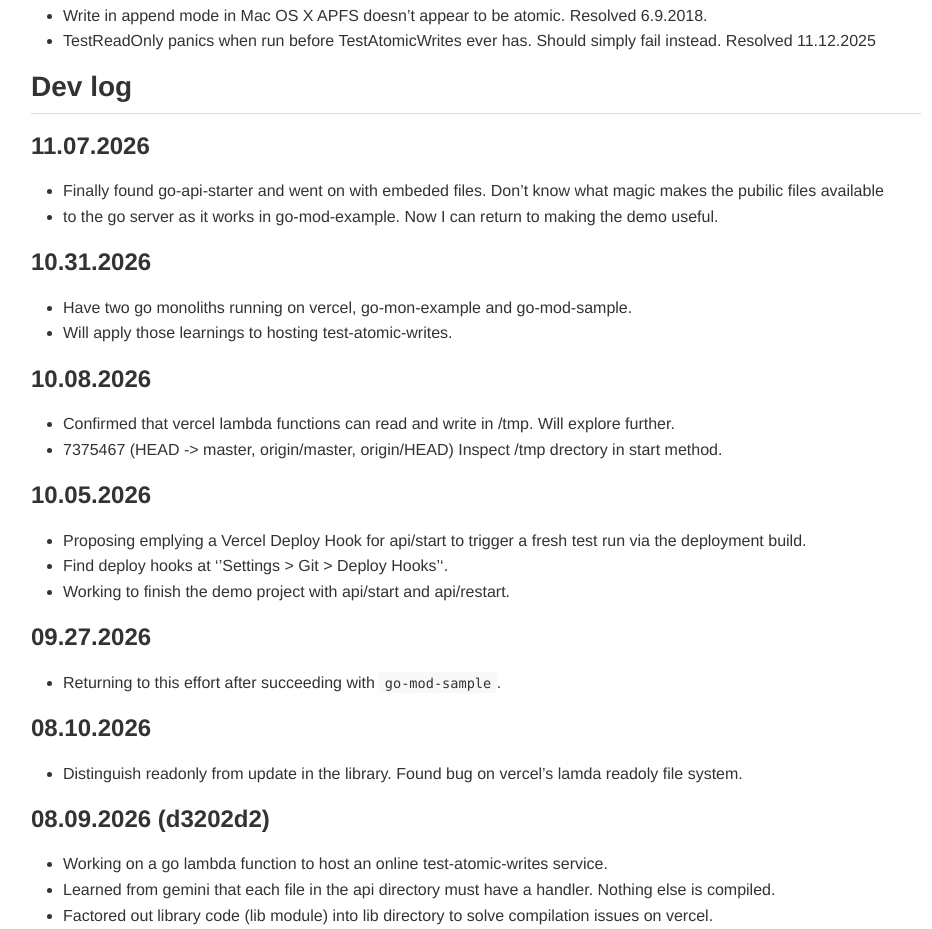
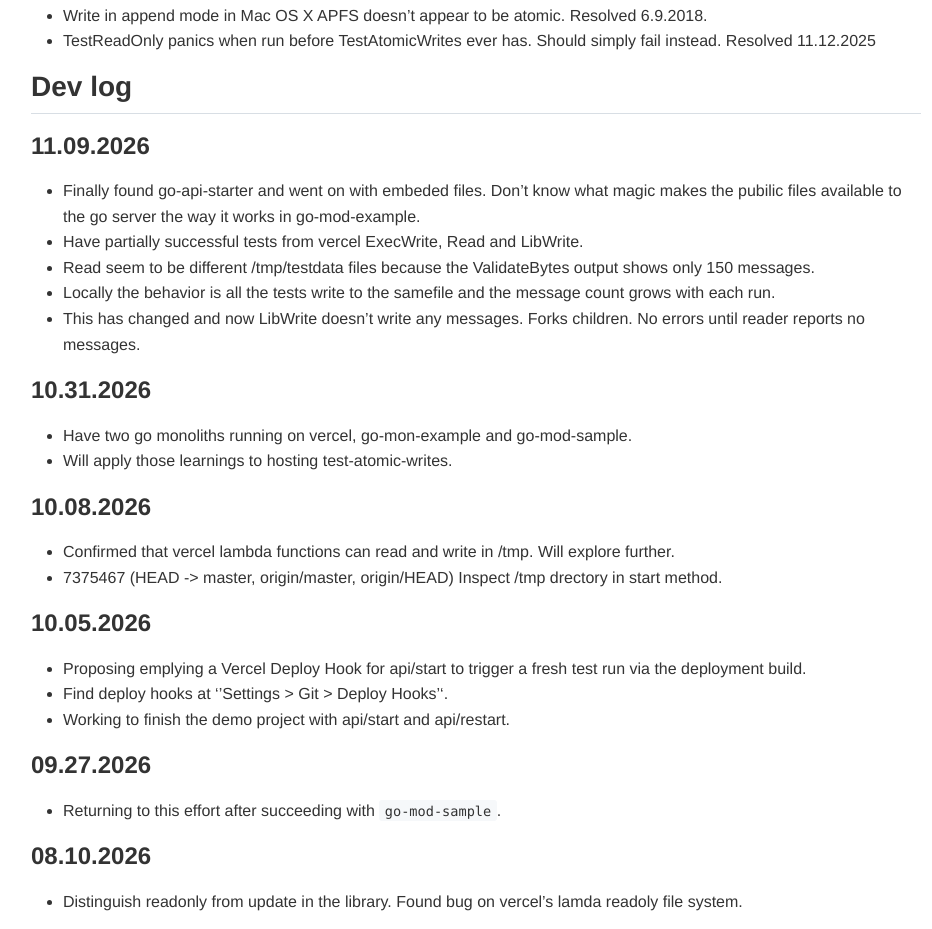
Before and after one commit to yodertv/test-atomic-writes, a plain HTML site: page README.html in a window 1280 px wide. Shown: the part 1991-2920 px from the top of the page, without its empty margins (164-1096 px from the left). Drawn offline with Linux system fonts and the light colour scheme.

Commit message:
Broken at this point.

```diff
--- a/README.html
+++ b/README.html
@@ -1320,10 +1320,13 @@ ok    test-atomic-writes/lib  0.630s
 <li>TestReadOnly panics when run before TestAtomicWrites ever has. Should simply fail instead. Resolved 11.12.2025</li>
 </ul>
 <h2 id="dev-log">Dev log<a class="headerlink" href="#dev-log" title="Permanent link"></a></h2>
-<h3 id="11072026">11.07.2026<a class="headerlink" href="#11072026" title="Permanent link"></a></h3>
-<ul>
-<li>Finally found go-api-starter and went on with embeded files. Don&rsquo;t know what magic makes the pubilic files available</li>
-<li>to the go server as it works in go-mod-example. Now I can return to making the demo useful.</li>
+<h3 id="11092026">11.09.2026<a class="headerlink" href="#11092026" title="Permanent link"></a></h3>
+<ul>
+<li>Finally found go-api-starter and went on with embeded files. Don&rsquo;t know what magic makes the pubilic files available to the go server the way it works in go-mod-example.</li>
+<li>Have partially successful tests from vercel ExecWrite, Read and LibWrite.</li>
+<li>Read seem to be different /tmp/testdata files because the ValidateBytes output shows only 150 messages.</li>
+<li>Locally the behavior is all the tests write to the samefile and the message count grows with each run.</li>
+<li>This has changed and now LibWrite doesn&rsquo;t write any messages. Forks children. No errors until reader reports no messages.</li>
 </ul>
 <h3 id="10312026">10.31.2026<a class="headerlink" href="#10312026" title="Permanent link"></a></h3>
 <ul>
```
Also changed, not shown: README.md.
